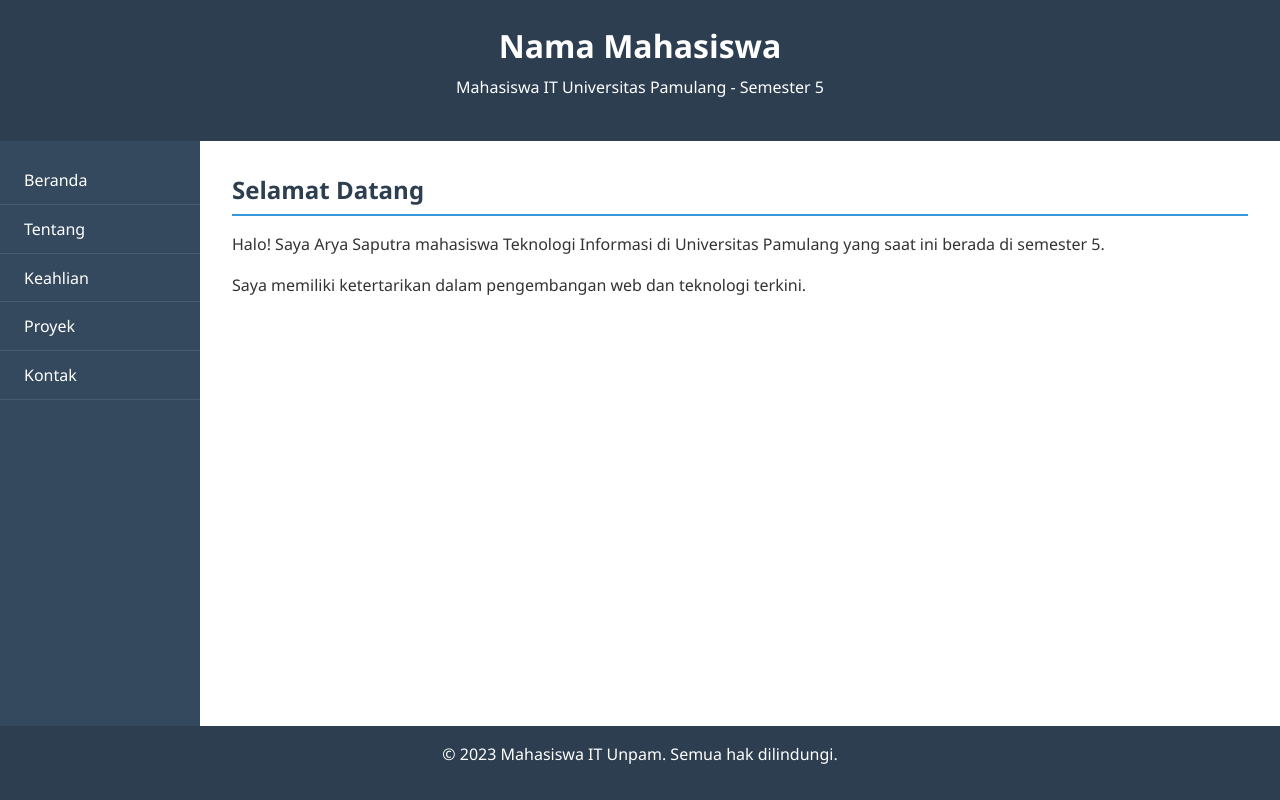
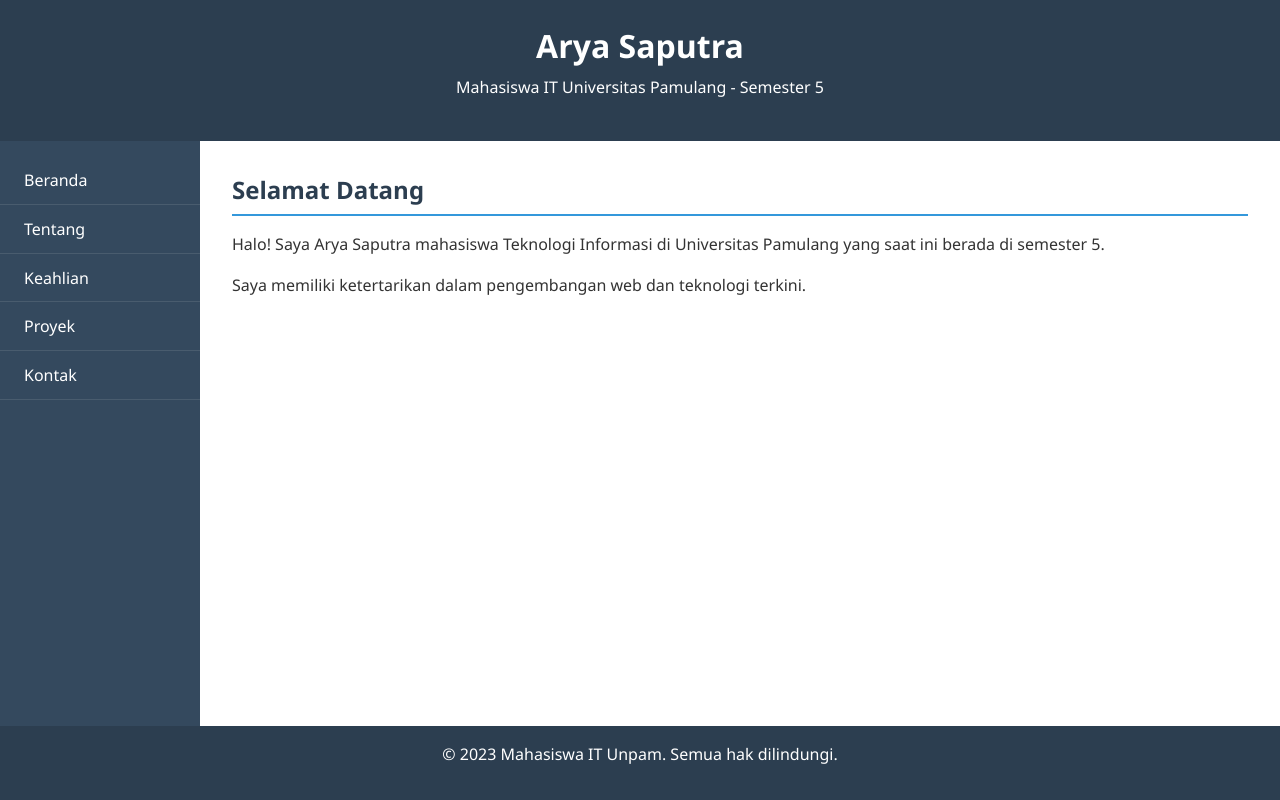
Before and after one commit to AryaSaputra-Asra/Portofolio-test, a plain HTML site: page index.html in a window 1280 px wide. Drawn offline with Linux system fonts and the light colour scheme.

Commit message:
index.html

```diff
--- a/index.html
+++ b/index.html
@@ -160,7 +160,7 @@
 <body>
     <div class="container">
         <header>
-            <h1>Nama Mahasiswa</h1>
+            <h1>Arya Saputra</h1>
             <p>Mahasiswa IT Universitas Pamulang - Semester 5</p>
         </header>
 
@@ -259,4 +259,5 @@
         });
     </script>
 </body>
+
 </html>
```
